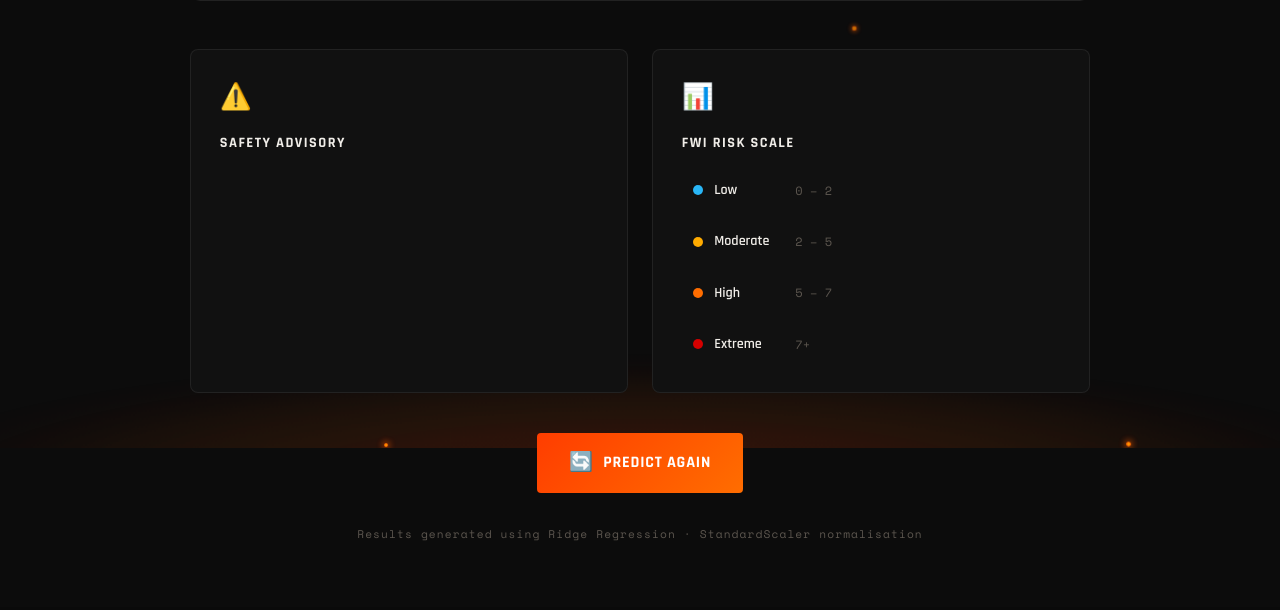
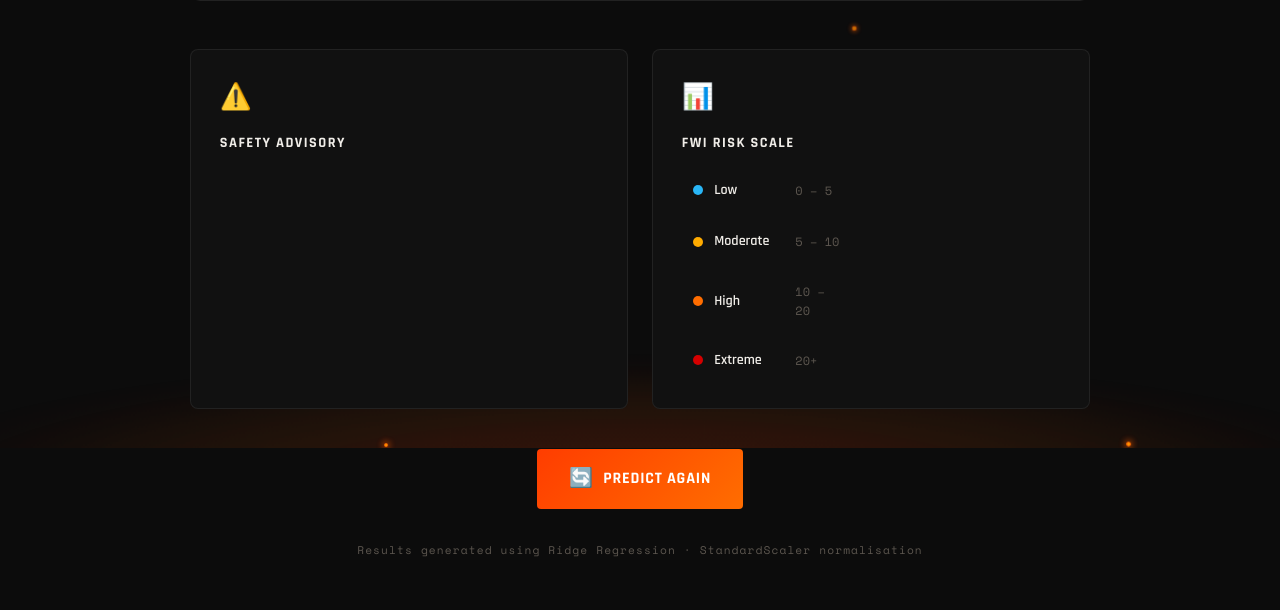
Before and after one commit to MoreSamhitha1/FWI-India, a Flask app: template templates/home.html in a window 1280 px wide. Shown: the part 352-962 px from the top of the page. Before the commit the page ends 893 px from the top, so only its background shows below. Run offline with Flask 3, Linux system fonts and the light colour scheme; the template is opened without the code that fills it, so the values that code supplies are empty; parts of the project's set-up code (start-up, migrations or seed data) failed here and were passed over.

Commit message:
HTML FILES

```diff
--- a/templates/home.html
+++ b/templates/home.html
@@ -72,25 +72,25 @@
             <div class="scale-row {% if risk_class == 'low' %}scale-active{% endif %}">
               <span class="scale-dot dot-low"></span>
               <span class="scale-name">Low</span>
-              <span class="scale-range">0 – 2</span>
+              <span class="scale-range">0 – 5</span>
               <div class="scale-fill fill-low" style="width:20%"></div>
             </div>
             <div class="scale-row {% if risk_class == 'moderate' %}scale-active{% endif %}">
               <span class="scale-dot dot-moderate"></span>
               <span class="scale-name">Moderate</span>
-              <span class="scale-range">2 – 5</span>
+              <span class="scale-range">5 – 10</span>
               <div class="scale-fill fill-moderate" style="width:50%"></div>
             </div>
             <div class="scale-row {% if risk_class == 'high' %}scale-active{% endif %}">
               <span class="scale-dot dot-high"></span>
               <span class="scale-name">High</span>
-              <span class="scale-range">5 – 7</span>
+              <span class="scale-range">10 – 20</span>
               <div class="scale-fill fill-high" style="width:70%"></div>
             </div>
             <div class="scale-row {% if risk_class == 'extreme' %}scale-active{% endif %}">
               <span class="scale-dot dot-extreme"></span>
               <span class="scale-name">Extreme</span>
-              <span class="scale-range">7+</span>
+              <span class="scale-range">20+</span>
               <div class="scale-fill fill-extreme" style="width:100%"></div>
             </div>
           </div>
```
